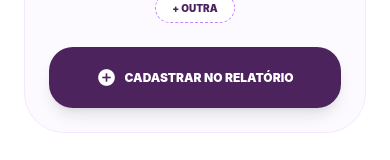
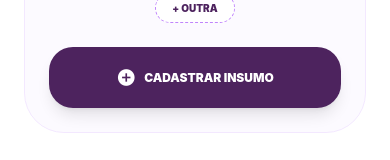
Before and after one commit to Predr0/precificacao-app, a React Native app: screen /Insumos in a window 390 px wide. Shown: the part 513-673 px from the top of the page. Built offline with nearby package versions, Linux system fonts and the light colour scheme.

Commit message:
fix/ pequenos ajustes no texto das telas RelatorioScreen, Insumos e HomeScreen

```diff
--- a/src/screens/HomeScreen.js
+++ b/src/screens/HomeScreen.js
@@ -49,7 +49,7 @@ export default function HomeScreen({ navigation }) {
       >
         <View className="mb-8 flex-row justify-between items-center">
           <View>
-            <Text className="text-white/70 font-bold uppercase text-[12px] tracking-widest">Seja bem-vinda ao Conecta Valor</Text>
+            <Text className="text-white/70 font-bold uppercase text-[12px] tracking-widest">Seja bem-vinda ao ConectaValor</Text>
             <Text className="text-white text-4xl font-black italic">Annik</Text>
           </View>
 
--- a/src/screens/Insumos.js
+++ b/src/screens/Insumos.js
@@ -132,7 +132,7 @@ export default function Insumos({ navigation }) {
             onPress={adicionarInsumo}
           >
             <MaterialCommunityIcons name="plus-circle" size={20} color="white" />
-            <Text className="text-white font-black text-xs uppercase ml-2">Cadastrar no Relatório</Text>
+            <Text className="text-white font-black text-xs uppercase ml-2">Cadastrar Insumo</Text>
           </TouchableOpacity>
         </View>
 
--- a/src/screens/relatorioScreen.js
+++ b/src/screens/relatorioScreen.js
@@ -213,10 +213,6 @@ export default function RelatoriosScreen() {
                 </View>
               </View>
             )}
-
-            <TouchableOpacity onPress={() => setExibirRelatorio(false)} className="items-center mb-20 bg-gray-100 p-4 rounded-full">
-              <Text className="text-gray-400 font-bold uppercase text-[10px]">Ajustar Informações</Text>
-            </TouchableOpacity>
           </View>
         )}
       </ScrollView>
```
